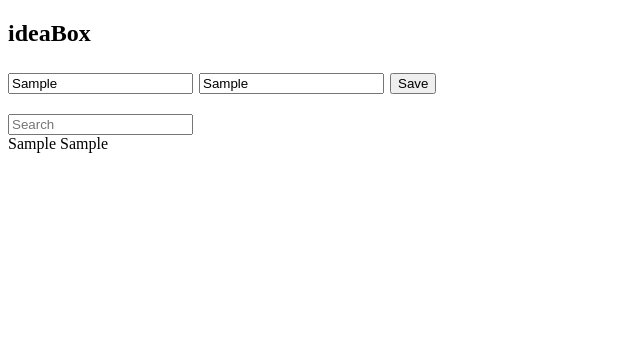
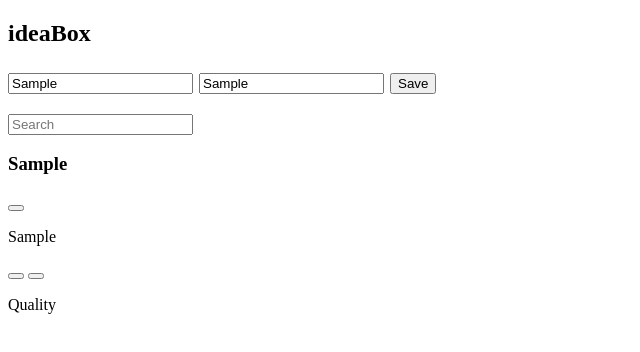
Before and after one commit to maiastone/2DoBox, a plain HTML site: page index.html in a window 1280 px wide. Both pictures are taken after typing "Sample", "Sample" into the empty fields and a click on the button "Save". Shown: the whole page, without its empty margins (0-640 px from the left). Drawn offline with nearby package versions, Linux system fonts and the light colour scheme.

Commit message:
create card structure

```diff
--- a/index.html
+++ b/index.html
@@ -14,18 +14,29 @@
         </input>
 
         <button type="submit" id="save">Save</button>
+    </section>
+
+    <section class="ideas">
+
+
+        <input type="text" id="search" placeholder="Search">
+        </input>
+
+        <div class="card">
+          <header>
+            <h3 class="card-title"></h3>
+            <button class="card-delete"></button>
+          </header>
+          <p class="card-body"></p>
+          <footer>
+            <button class="up-vote"></button>
+            <button class="down-vote"></button>
+            <p class="quality">Quality</p>
+          </footer>
+        </div>
 
 
 
-    </section>
-        <input type="text" id="search" placeholder="Search">
-        </input>
-
-        <section class="cards">
-        </section>
-
-
-    <section class="ideas">
 
     </section>
 
--- a/script.js
+++ b/script.js
@@ -2,8 +2,8 @@
 function addNewCard() {
   var $titleInput = $('#title').val();
   var $bodyInput = $('#body').val();
-  $('.cards').prepend($titleInput);
-  $('.cards').append($bodyInput);
+  $('.card-title').prepend($titleInput);
+  $('.card-body').append($bodyInput);
 }
 
 
```
